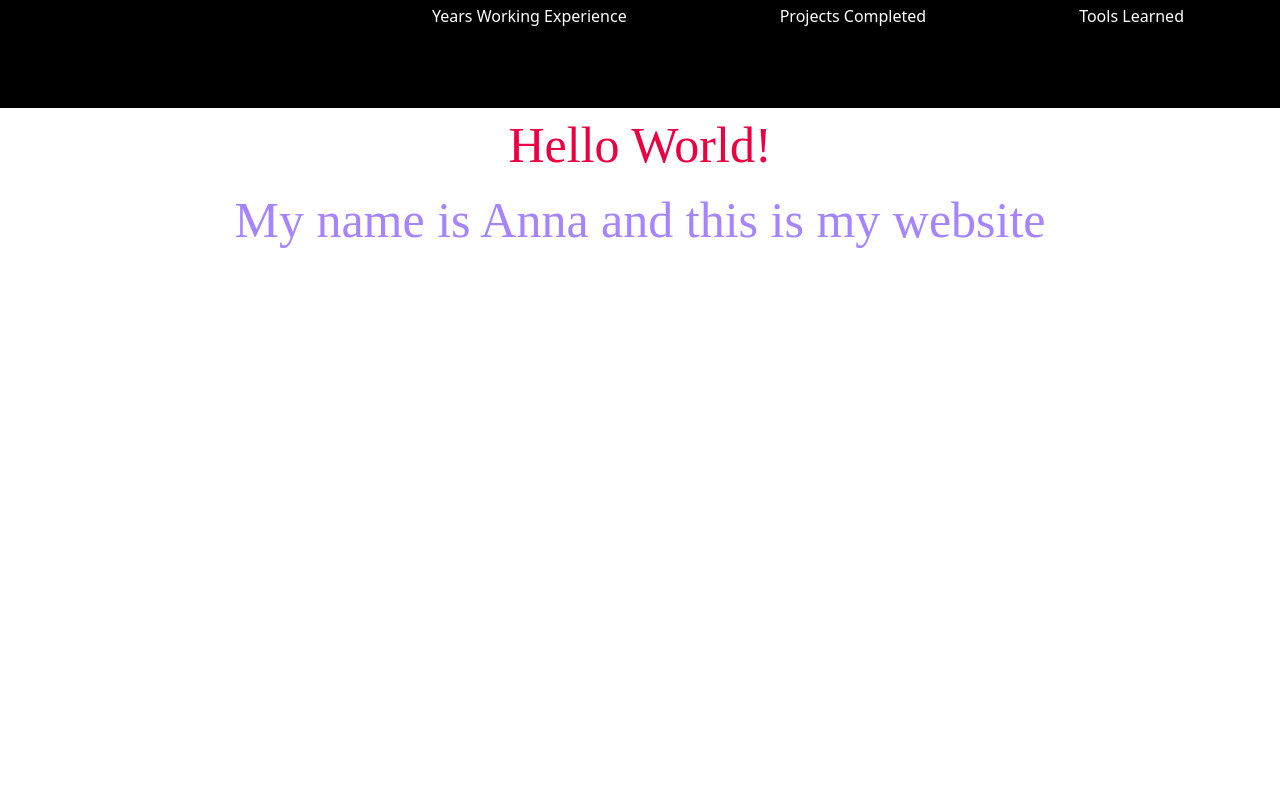
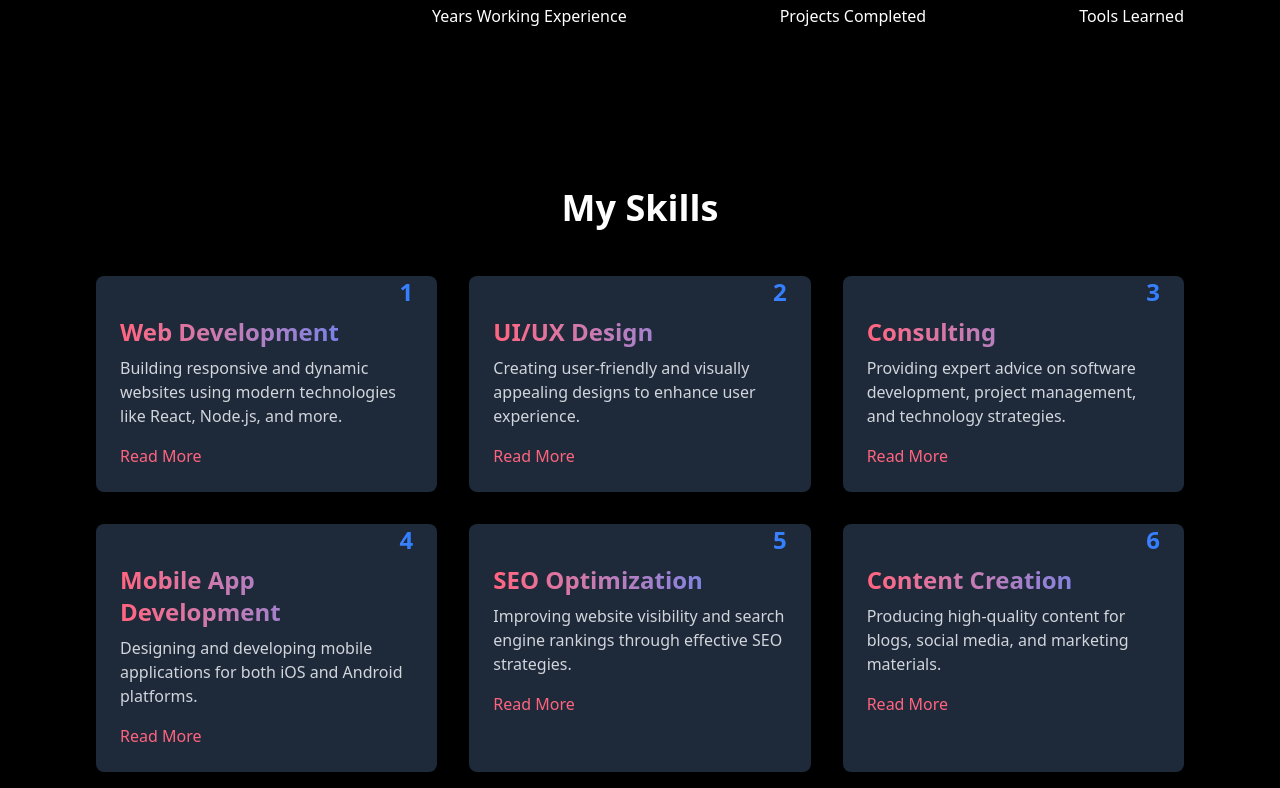
Before and after one commit to anna-y-yan/annas-personal-website, a React (Vite) app: page / in a window 1280 px wide. Shown: the part 1112-1900 px from the top of the page. Before the commit the page ends 1370 px from the top, so only its background shows below. Built offline with nearby package versions, Linux system fonts and the light colour scheme; a web font is replaced by a local one.

Commit message:
skills page

```diff
--- a/src/App.jsx
+++ b/src/App.jsx
@@ -5,6 +5,7 @@ import './App.css'
 import Navbar from './components/Navbar'
 import Hero from './components/Hero'
 import About from './components/About'
+import Service from './components/Service'
 
 function App() {
   const [count, setCount] = useState(0)
@@ -14,6 +15,7 @@ function App() {
       <Navbar />
       <Hero />
       <About />
+      <Service />
       <h1 className="font-pollerone text-[50px] text-rose-600 text-center">Hello World!</h1>
       <h1 className="font-DMSerif text-[50px] text-violet-400 hover:text-sky-600 text-center">My name is Anna and this is my website</h1>
     </div>
--- /dev/null
+++ b/src/components/Projects.jsx
@@ -0,0 +1,17 @@
+import React from 'react'
+
+
+const Projects = () => {
+  return (
+    <div>
+        <div className='container mx-auto px-8 md:px-16 lg:px-24'>
+            <h2 className='text-4xl font-bold text-center mb-12'>Projects</h2>
+            <div className='grid grid-cols-1 md:grid-cols-2 lg:grid-cols-3 gap-8'>
+
+            </div>
+        </div>
+    </div>
+  )
+}
+
+export default Projects
--- /dev/null
+++ b/src/components/Service.jsx
@@ -0,0 +1,61 @@
+import React from 'react'
+
+const services = [
+    {
+        id: 1,
+        title: "Web Development",
+        description: "Building responsive and dynamic websites using modern technologies like React, Node.js, and more."
+    },
+    {
+        id: 2,
+        title: "UI/UX Design",
+        description: "Creating user-friendly and visually appealing designs to enhance user experience."
+    },
+    {
+        id: 3,
+        title: "Consulting",
+        description: "Providing expert advice on software development, project management, and technology strategies."
+    },
+    {
+        id: 4,
+        title: "Mobile App Development",
+        description: "Designing and developing mobile applications for both iOS and Android platforms."
+    },
+    {
+        id: 5,
+        title: "SEO Optimization",
+        description: "Improving website visibility and search engine rankings through effective SEO strategies."
+    },
+    {
+        id: 6,
+        title: "Content Creation",
+        description: "Producing high-quality content for blogs, social media, and marketing materials."
+    }
+]
+const Service = () => {
+  return (
+    <div className='bg-black text-white py-20' id='services'>
+       <div className='container mx-auto px-8 md:px-16 lg:px-24'>
+        <h2 className='text-4xl font-bold text-center mb-12'>My Skills</h2>
+        <div className='grid grid-cols-1 md:grid-cols-2 lg:grid-cols-3 gap-8'>
+            {services.map(service => (
+                <div key={service.id}
+                className='bg-gray-800 px-6 pb-6 rounded-lg hover:shadow-lg transform transition-transform duration-300 hover:scale-105'>
+                <div className='text-right text-2xl font-bold text-transparent bg-clip-text bg-gradient-to-r from-rose-400 to-blue-500'
+                >
+                    {service.id}
+                </div>
+                <h3 className='mt-2 text-2xl font-bold text-transparent bg-clip-text bg-gradient-to-r from-rose-400 to-blue-500'>
+                    {service.title}
+                </h3>
+                <p className='mt-2 text-gray-300'>{service.description}</p>
+                <a href='#' className='mt-4 inline-block text-rose-400 hover:text-blue-500'>Read More</a>
+                </div>
+            ))}
+        </div>
+        </div>
+    </div>
+  )
+}
+
+export default Service
```
